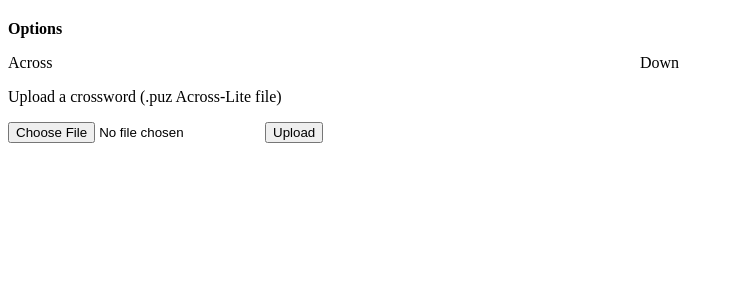
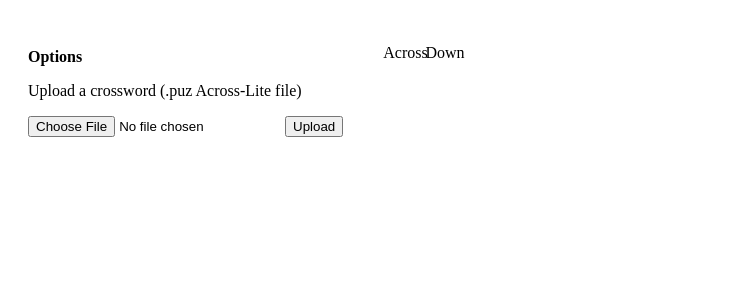
Before and after one commit to jschnei/coxword, a Flask app: page / in a window 1280 px wide. Shown: the top 300 px of the page, without its empty margins (0-733 px from the left). Run offline with Flask 2, Linux system fonts and the light colour scheme; some libraries are stand-ins or nearby versions.

Commit message:
some css updates

```diff
--- a/app/static/app.js
+++ b/app/static/app.js
@@ -243,27 +243,41 @@ var main = function() {
         updateCurrentClue();
     };
 
-    var navigateForward = function(){
+    var getNextCell = function(cell){
         if(curDir==='across'){
-            navigateTo(puzzle.grid[curCell].nextRight);
+            return puzzle.grid[cell].nextRight;
         }else if(curDir==='down'){
-            navigateTo(puzzle.grid[curCell].nextDown);
+            return puzzle.grid[cell].nextDown;
         }
     };
 
+    var navigateForward = function(){
+        navigateTo(getNextCell(curCell));
+    };
+
+    var getPrevCell = function(cell){
+        if(curDir==='across'){
+            return puzzle.grid[curCell].nextLeft;
+        }else if(curDir==='down'){
+            return puzzle.grid[curCell].nextUp;
+        }
+    }
+
     var navigateBackward = function(){
-        if(curDir==='across'){
-            navigateTo(puzzle.grid[curCell].nextLeft);
-        }else if(curDir==='down'){
-            navigateTo(puzzle.grid[curCell].nextUp);
-        }
+        navigateTo(getPrevCell(curCell));
     };
 
     var navigateToEmpty = function(){
-        while(curCell!=puzzle.clues[curClue].endCell &&
-              gridTextDOM[curCell].text().length > 0){
-            navigateForward();
+        var nextCell = getNextCell(curCell);
+        while(nextCell!==curCell && gridTextDOM[nextCell].text().length > 0){
+            if(nextCell===puzzle.clues[curClue].endCell){
+                nextCell = puzzle.clues[curClue].cell;
+            }else{
+                nextCell = getNextCell(nextCell);
+            }
         }
+
+        navigateTo(nextCell);
     };
 
     var navigateToClue = function(clue){
--- a/app/static/xword.css
+++ b/app/static/xword.css
@@ -1,3 +1,13 @@
+.container {
+/*     border: 1px solid #FF0000; */
+    float:left;
+    margin: 10px;
+    padding: 10px;
+}
+
+.row {
+    clear: left;
+}
 .alert {
     background-color: #F88;
     border: 2px solid #8B0000;
@@ -23,6 +33,8 @@
     border: 1px solid black;
     height: 30px;
     width: 30px;
+    min-height: 30px;
+    min-width: 30px;
     font-size: 25px;
     font-family: sans-serif;
     position: relative;
@@ -87,9 +99,15 @@
     color: #555;
 }
 
+.headline {
+    width: 100%;
+}
+
 .headline .current-clue {
     text-align: center;
     font-size: 40px;
+/*     overflow: auto; */
+/*     word-wrap: break-word; */
 }
 
 .clues .current-clue {
--- a/app/templates/xword.html
+++ b/app/templates/xword.html
@@ -9,12 +9,13 @@
 </head>
 <body>
     <div class="alert"></div>
+
+    <div class="row">
+    <div class="container">
         <div class="headline">
             <div class="current-clue"></div>
         </div>
-    <div class="crossword">
-
-    </div>
+        <div class="crossword"></div>
         <div class="options">
             <div class="option-select">
                 <p>Options</p>
@@ -34,20 +35,6 @@
                 <br>
             </div>
         </div>
-    <div class="clues">
-        <div class="across-container">
-        Across
-        <ul class="across-clues">
-
-        </ul>
-        </div>
-        <div class="down-container">
-        Down
-        <ul class="down-clues">
-
-        </ul>
-        </div>
-    </div>
         <div class="upload">
             <p>Upload a crossword (.puz Across-Lite file)</p>
             <form action="upload" method=post enctype=multipart/form-data>
@@ -55,5 +42,26 @@
                 <input type=submit value=Upload>
             </form>
         </div>
+    </div>
+
+    <div class="container">
+        <div class="clues">
+            <div class="across-container">
+            <p>Across</p>
+            <ul class="across-clues">
+
+            </ul>
+            </div>
+            <div class="down-container">
+            <p>Down</p>
+            <ul class="down-clues">
+
+            </ul>
+            </div>
+        </div>
+    </div>
+    </div>
+
+
 </body>
 </html>
```
Also changed, not shown: 1 other file. Lines whose indentation alone changed are shown as unchanged.
